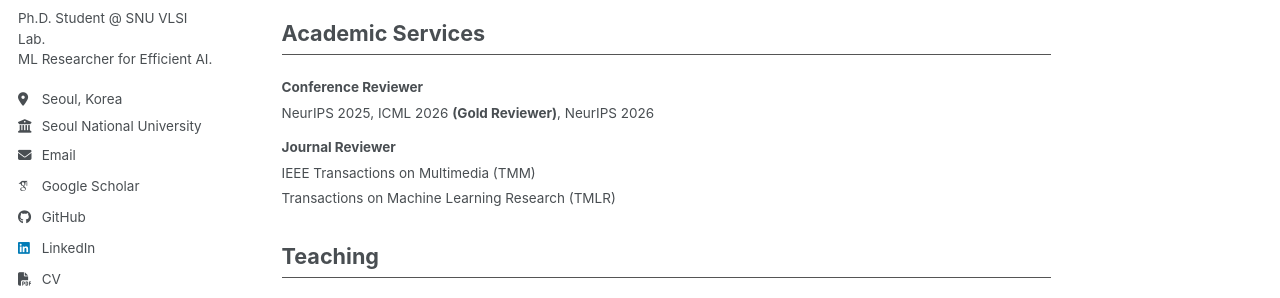
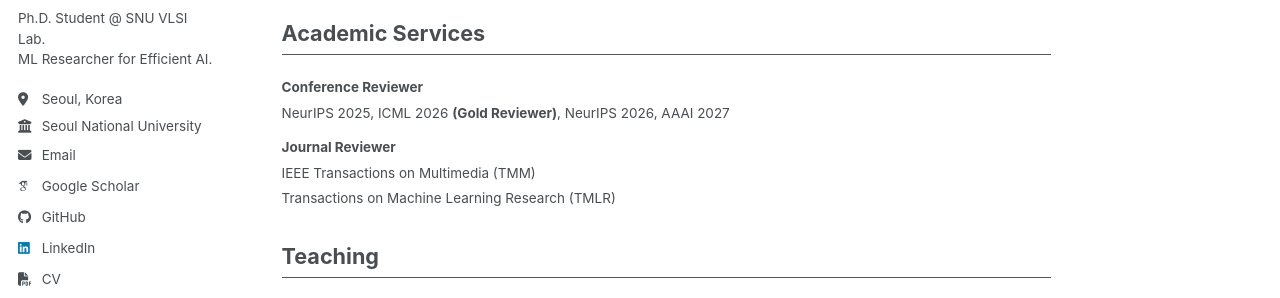
Before and after one commit to dongwonjo/dongwonjo.github.io, a Jekyll site: the page built from _pages/about.md, in a window 1280 px wide and 900 px high, scrolled down 1625 px. Shown: the part 309-607 px from the top of the window. Built offline with Jekyll 4.4.1, drawn with Linux system fonts in a browser that asks for light colours; some web fonts are replaced; a script bundle is joined from its source files by our own code; library files that are not in the unit come from our copies.

Commit message:
Update about.md

```diff
--- a/_pages/about.md
+++ b/_pages/about.md
@@ -157,7 +157,7 @@ Currently, my research primarily targets <strong>generative models</strong>, inc
     <td style="border:none; text-align:right;"></td>
   </tr>
   <tr>
-    <td style="border:none; padding: 2px 0;" colspan="2">NeurIPS 2025, ICML 2026 <strong>(Gold Reviewer)</strong>, NeurIPS 2026</td>
+    <td style="border:none; padding: 2px 0;" colspan="2">NeurIPS 2025, ICML 2026 <strong>(Gold Reviewer)</strong>, NeurIPS 2026, AAAI 2027</td>
   </tr>
   <tr>
     <td style="border:none; padding: 12px 0 4px 0;"><strong>Journal Reviewer</strong></td>
```
